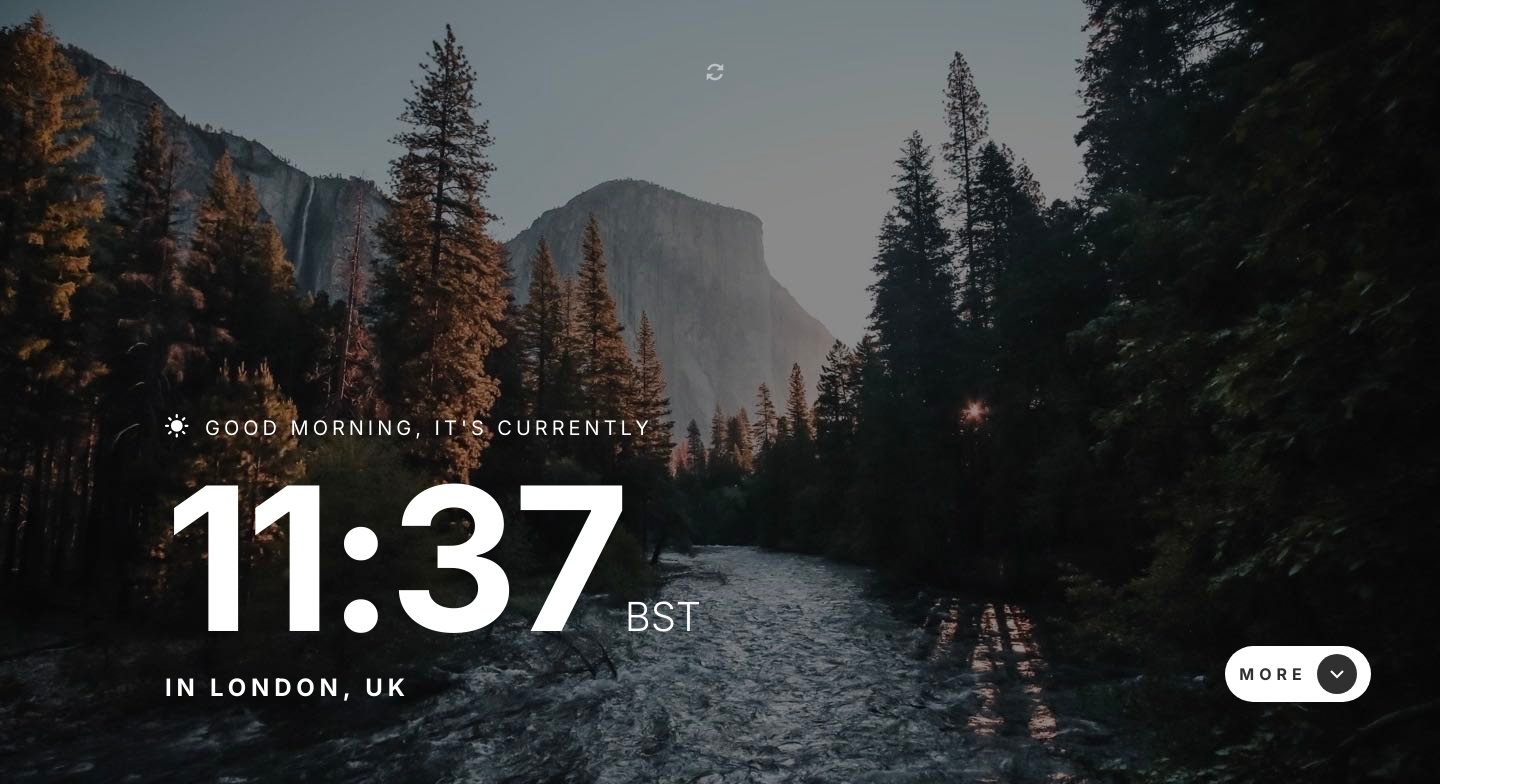
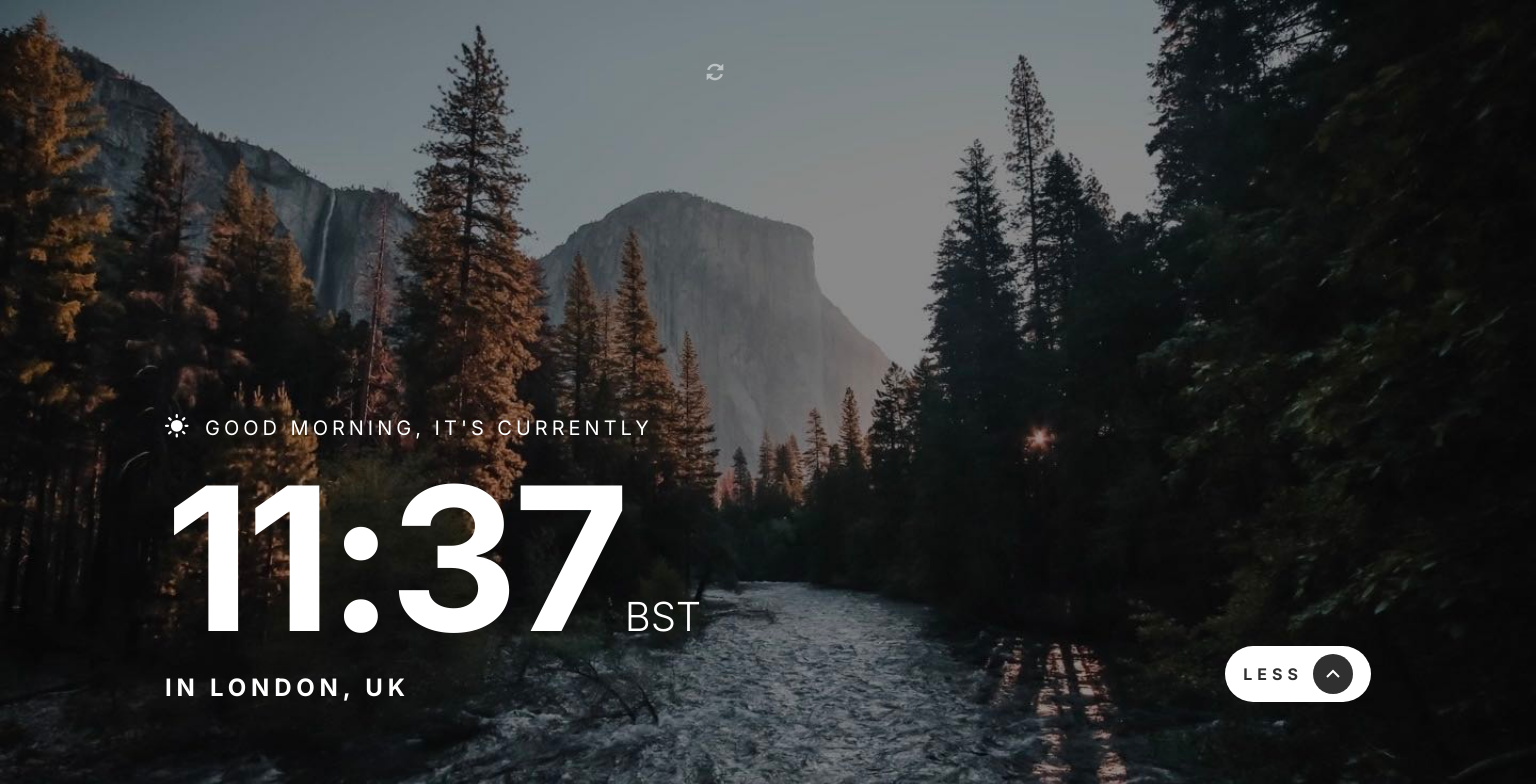
Before and after one commit to seamissu/clock-app, a Next.js app: page / in a window 1536 px wide. Shown: the top 784 px of the page. Built offline with nearby package versions, Linux system fonts and the light colour scheme; no server answers.

Commit message:
tweak Background image

```diff
--- a/next.config.js
+++ b/next.config.js
@@ -1,4 +1,9 @@
 /** @type {import('next').NextConfig} */
-const nextConfig = {};
 
-module.exports = nextConfig;
+const path = require('path');
+
+module.exports = {
+  sassOptions: {
+    includePaths: [path.join(__dirname, 'styles')],
+  },
+};
--- a/src/app/page.module.scss
+++ b/src/app/page.module.scss
@@ -31,4 +31,12 @@ $mobile-and-below: 550px;
   top: 0;
   object-fit: cover;
   object-position: 0 0;
+
+  @media (min-width: 1440px) {
+    object-fit: revert;
+    object-position: revert;
+
+    width: 100%;
+    height: auto;
+  }
 }
--- a/src/components/Time/Time.js
+++ b/src/components/Time/Time.js
@@ -3,6 +3,7 @@ import styles from './Time.module.scss';
 
 import SunIcon from '../SunIcon';
 import Button from '../Button';
+import ButtonLess from '../ButtonLess';
 
 function Time() {
   return (
@@ -19,7 +20,7 @@ function Time() {
         <p className={styles.location}>in London, UK</p>
       </div>
       <div className={styles.buttonwrapper}>
-        <Button />
+        <ButtonLess />
       </div>
     </div>
   );
```
